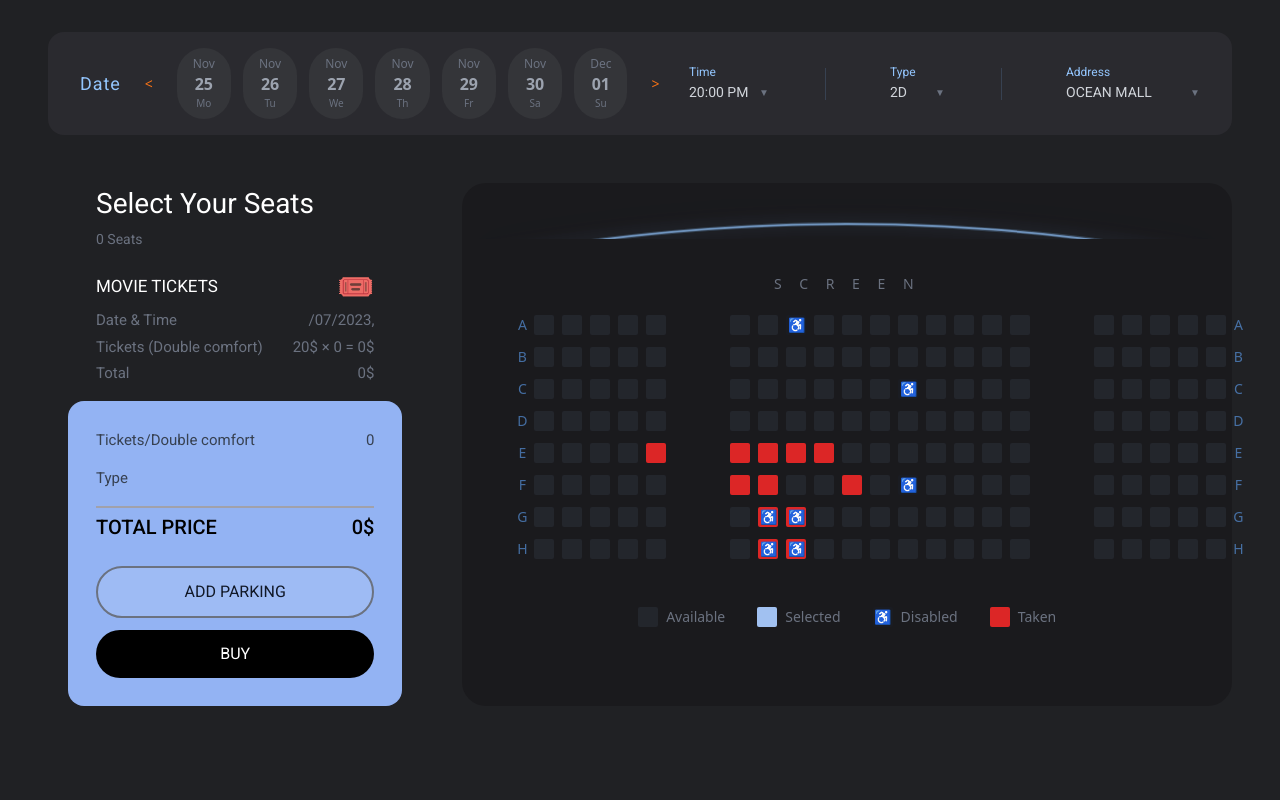
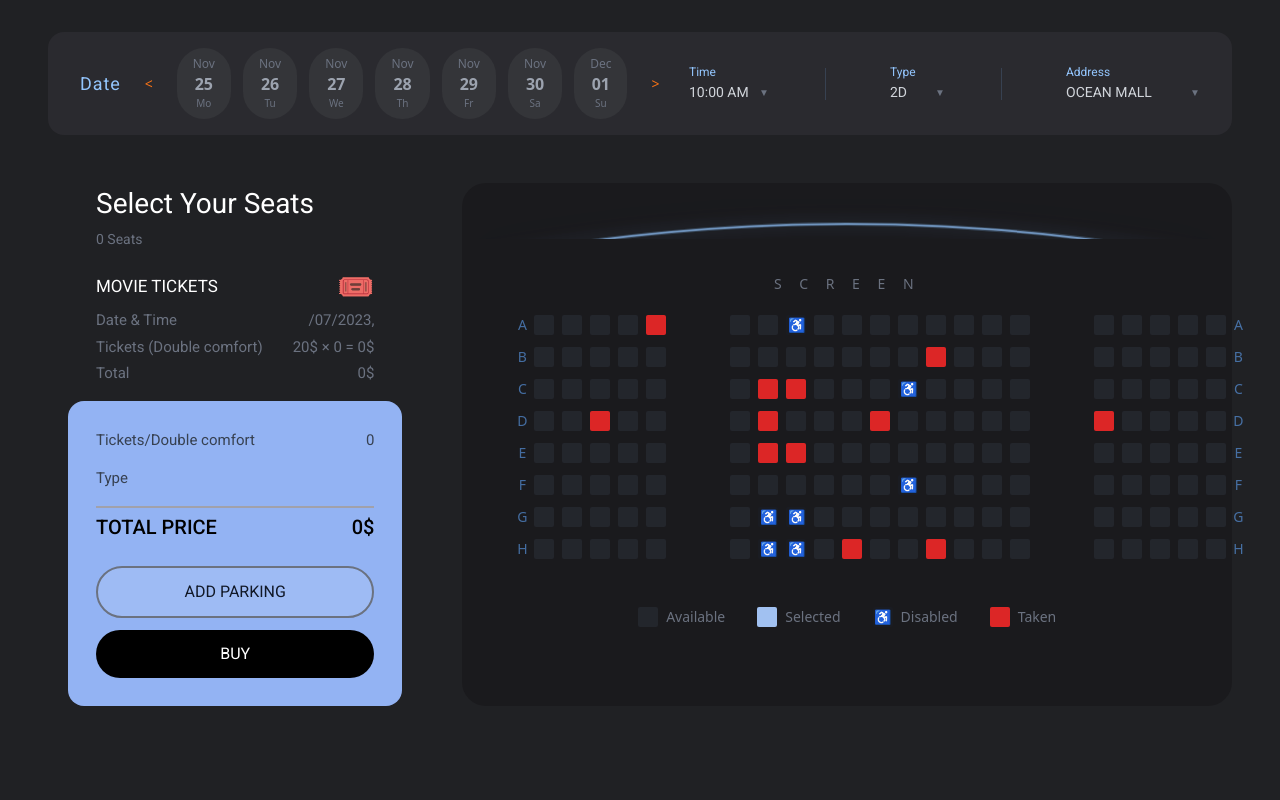
Before and after one commit to Prateeksingchn/Movie-seat-Booking-UI-React, a React (Vite) app: page / in a window 1280 px wide. Shown: the top 800 px of the page. Built offline with nearby package versions, Linux system fonts and the light colour scheme.

Commit message:
Update LeftSection to display selected date, time, type, and location; enhance random seat generation based on user selections.

```diff
--- a/src/components/home/page-2/Page2.jsx
+++ b/src/components/home/page-2/Page2.jsx
@@ -6,8 +6,8 @@ import RightSection from './RightSection';
 const Page2 = () => {
   // State declarations
   const [selectedSeats, setSelectedSeats] = useState([]);
-  const [selectedDate, setSelectedDate] = useState("12");
-  const [selectedTime, setSelectedTime] = useState("20:00 PM");
+  const [selectedDate, setSelectedDate] = useState(new Date().toISOString().split('T')[0]);
+  const [selectedTime, setSelectedTime] = useState('');
   const [selectedType, setSelectedType] = useState("2D");
   const [selectedMall, setSelectedMall] = useState("OCEAN MALL");
   const [ticketPrice, setTicketPrice] = useState(20);
@@ -44,12 +44,19 @@ const Page2 = () => {
   const [currentDates, setCurrentDates] = useState(generateCurrentWeekDates());
 
   // Handler functions
-  const handleDateChange = (date) => setSelectedDate(date);
-  const handleTimeChange = (time) => setSelectedTime(time);
+  const handleDateChange = (date) => {
+    setSelectedDate(date);
+  };
+
+  const handleTimeChange = (time) => {
+    setSelectedTime(time);
+  };
+
   const handleTypeChange = (type) => {
     setSelectedType(type);
     setTicketPrice(types.find(t => t.id === type).price);
   };
+
   const handleMallChange = (mall) => setSelectedMall(mall);
 
   const handleSeatClick = (seatId) => {
@@ -127,6 +134,10 @@ const Page2 = () => {
           takenSeats={takenSeats}
           handleSeatClick={handleSeatClick}
           rows={rows}
+          selectedDate={selectedDate}
+          selectedTime={selectedTime}
+          selectedType={selectedType}
+          selectedMall={selectedMall}
         />
       </div>
     </div>
--- a/src/components/home/page-2/RightSection.jsx
+++ b/src/components/home/page-2/RightSection.jsx
@@ -1,8 +1,31 @@
-import React from 'react';
+import React, { useEffect } from 'react';
 import { useMovieTickets } from '../../../context/MovieTicketContext';
 
-const RightSection = () => {
-  const { selectedSeats, takenSeats, handleSeatClick, rows } = useMovieTickets();
+const RightSection = ({ selectedDate, selectedTime, selectedType, selectedMall }) => {
+  const { selectedSeats, takenSeats, handleSeatClick, rows, setTakenSeats } = useMovieTickets();
+
+  useEffect(() => {
+    const generateRandomTakenSeats = () => {
+      const randomSeats = [];
+      const totalSeats = rows.length * 21; // 21 seats per row
+      const numberOfTakenSeats = Math.floor(Math.random() * 20) + 10; // Random number between 10-30
+
+      while (randomSeats.length < numberOfTakenSeats) {
+        const randomRow = rows[Math.floor(Math.random() * rows.length)];
+        const randomSeatNumber = Math.floor(Math.random() * 21) + 1;
+        const seatId = `${randomRow}${randomSeatNumber}`;
+
+        if (!randomSeats.includes(seatId)) {
+          randomSeats.push(seatId);
+        }
+      }
+
+      return randomSeats;
+    };
+
+    // Set initial taken seats when date, time, type, or mall changes
+    setTakenSeats(generateRandomTakenSeats());
+  }, [selectedDate, selectedTime, selectedType, selectedMall, rows, setTakenSeats]);
 
   const isDisabled = (seatId) => {
     return ["G7", "G8", "H7", "H8", "A8", "C12", "F12"].includes(seatId);
--- a/src/context/MovieTicketContext.jsx
+++ b/src/context/MovieTicketContext.jsx
@@ -4,7 +4,7 @@ const MovieTicketContext = createContext();
 
 export const MovieTicketProvider = ({ children }) => {
   const [selectedSeats, setSelectedSeats] = useState([]);
-  const [takenSeats] = useState(["E5", "E6", "E7", "E8", "E9", "F6", "F7", "F10", "G7", "G8", "H7", "H8"]);
+  const [takenSeats, setTakenSeats] = useState(["E5", "E6", "E7", "E8", "E9", "F6", "F7", "F10", "G7", "G8", "H7", "H8"]);
   const [ticketPrice] = useState(20);
   const [rows] = useState(["A", "B", "C", "D", "E", "F", "G", "H"]);
 
@@ -24,6 +24,7 @@ export const MovieTicketProvider = ({ children }) => {
         selectedSeats,
         setSelectedSeats,
         takenSeats,
+        setTakenSeats,
         ticketPrice,
         rows,
         handleSeatClick,
```
